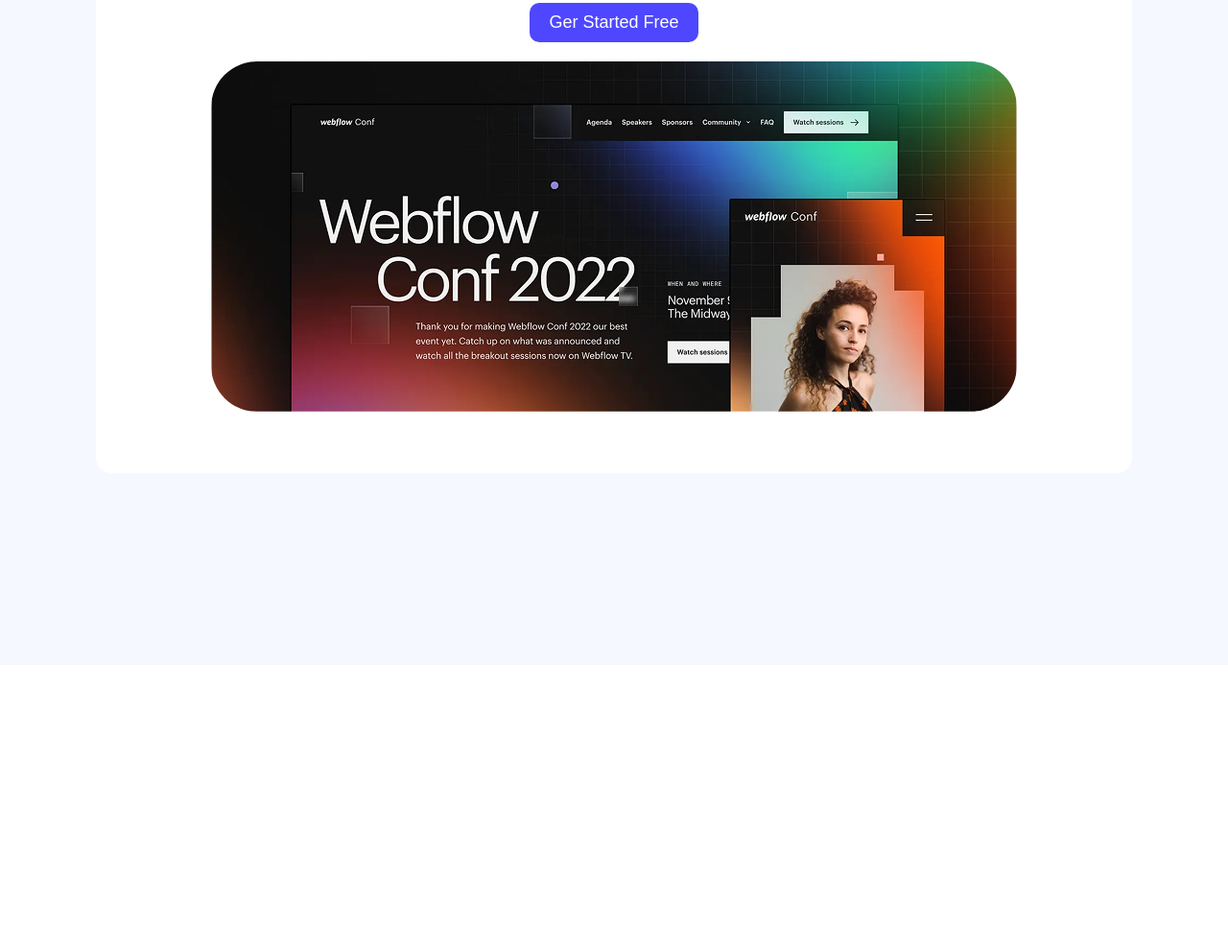
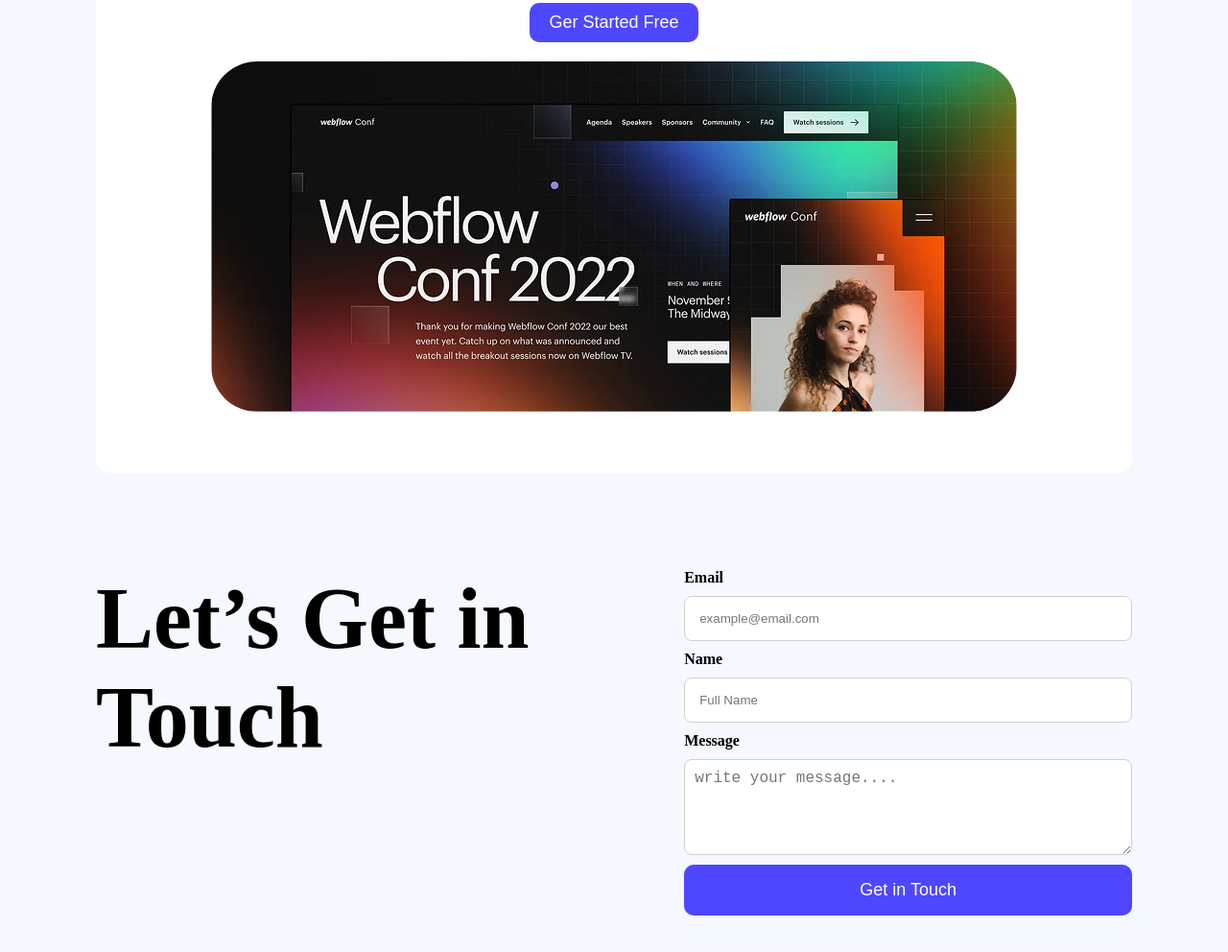
Before and after one commit to maymunasazida/assignment-1, a plain HTML site: page index.html in a window 1280 px wide. Shown: the part 2341-3333 px from the top of the page at 96% size. Before the commit the page ends 3034 px from the top, so only its background shows below. Drawn offline with Linux system fonts and the light colour scheme.

Commit message:
info section added

```diff
--- a/index.html
+++ b/index.html
@@ -138,6 +138,22 @@
             </div>
         </section>
 
+        <!-- send information section -->
+        <section>
+            <div class="info-container">
+                <h1>Let’s Get in Touch</h1>
+                <div class="contact-form">
+                    <p>Email</p>
+                    <input type="text" placeholder="example@email.com">
+                    <p>Name</p>
+                    <input type="text" placeholder="Full Name">
+                    <p>Message</p>
+                    <textarea class="message-text" type="text" placeholder="write your message...."></textarea>
+                    <button class="btn-2 info-btn">Get in Touch</button>
+
+                </div>
+            </div>
+        </section>
     </main>
     <footer>
 
--- a/styles/style.css
+++ b/styles/style.css
@@ -201,3 +201,44 @@
     border-radius: 48px;
     margin-top: 20px;
 }
+
+/* info section */
+.info-container {
+    display: flex;
+    justify-content: space-between;
+}
+
+.info-container h1 {
+    font-size: 90px;
+    font-weight: bold;
+}
+
+
+
+.contact-form {
+    display: flex;
+    flex-direction: column;
+    gap: 10px;
+    width: 50%;
+}
+
+.contact-form p {
+    font-weight: 600;
+}
+
+.contact-form input {
+    padding: 15px;
+    border-radius: 8px;
+    border: 1px solid rgb(211, 207, 207);
+}
+.message-text{
+    height: 100px;
+    border: 1px solid rgb(211, 207, 207);
+    font-size: large;
+    padding: 10px;
+    border-radius: 8px;
+}
+
+.info-btn{
+    padding: 16px 0px;
+}
```
